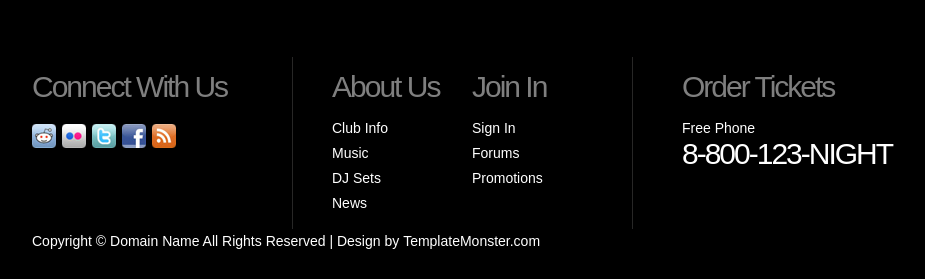
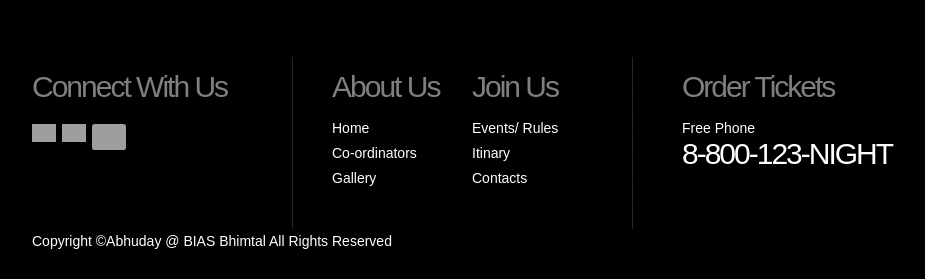
Before and after one commit to codeit13/Abhuday-2020-Website, a PHP site: page /gallery.php in a window 1280 px wide. Shown: the part 1396-1675 px from the top of the page, without its empty margins (177-1102 px from the left). Run offline with PHP 8.4, Linux system fonts and the light colour scheme; grey boxes are pictures that could not be loaded.

Commit message:
Fixed Minor Issues

```diff
--- a/components/footer.php
+++ b/components/footer.php
@@ -4,29 +4,25 @@
       <div class="icons">
         <h4>Connect With Us</h4>
         <ul id="icons">
-          <li><a href="#" class="normaltip"><img src="images/icon1.jpg" alt=""></a></li>
-          <li><a href="#" class="normaltip"><img src="images/icon2.jpg" alt=""></a></li>
-          <li><a href="#" class="normaltip"><img src="images/icon3.jpg" alt=""></a></li>
-          <li><a href="#" class="normaltip"><img src="images/icon4.jpg" alt=""></a></li>
-          <li><a href="#" class="normaltip"><img src="images/icon5.jpg" alt=""></a></li>
+          <li><a href="#" class="normaltip"><img width="24" style="background-color: red;" src="https://cdn.svgporn.com/logos/facebook.svg" alt=""></a></li>
+          <li><a href="#" class="normaltip"><img width="24" style="background: linear-gradient(45deg, #f09433 0%,#e6683c 25%,#dc2743 50%,#cc2366 75%,#bc1888 100%); ;" src="https://cdn.svgporn.com/logos/instagram-icon.svg" alt=""></a></li>
+          <li><a href="#" class="normaltip"><img width="34" style="background-color: red; border-radius: 10%;" src="https://cdn.svgporn.com/logos/youtube.svg" alt=""></a></li>
         </ul>
-        <!-- {%FOOTER_LINK} -->
       </div>
       <div class="info">
         <h4>About Us</h4>
         <ul>
-          <li><a href="#">Club Info</a></li>
-          <li><a href="#">Music</a></li>
-          <li><a href="#">DJ Sets</a></li>
-          <li><a href="#">News</a></li>
+          <li><a href="/">Home</a></li>
+          <li><a href="residents.php">Co-ordinators</a></li>
+          <li><a href="gallery.php">Gallery</a></li>
         </ul>
       </div>
       <div class="info">
-        <h4>Join In</h4>
+        <h4>Join Us</h4>
         <ul>
-          <li><a href="#">Sign In</a></li>
-          <li><a href="#">Forums</a></li>
-          <li><a href="#">Promotions</a></li>
+          <li><a href="parties.php">Events/ Rules</a></li>
+          <li><a href="news.php">Itinary</a></li>
+          <li><a href="contacts.php">Contacts</a></li>
         </ul>
       </div>
       <div class="phone">
@@ -34,6 +30,6 @@
         <p>Free Phone<span>8-800-123-NIGHT</span></p>
       </div>
     </div>
-    Copyright &copy; <a href="#">Domain Name</a> All Rights Reserved | Design by <a target="_blank" href="http://www.templatemonster.com/">TemplateMonster.com</a>
+    Copyright &copy;Abhuday @ <a href="//birlainstitute.co.in">BIAS Bhimtal</a> All Rights Reserved
   </div>
 </footer>
--- a/contacts.php
+++ b/contacts.php
@@ -1,7 +1,7 @@
 <!DOCTYPE html>
 <html lang="en">
 <head>
-<title>nightclub | Contacts</title>
+<title>Abuday | Contacts</title>
 <meta charset="utf-8">
 <link rel="stylesheet" href="css/reset.css" type="text/css" media="all">
 <link rel="stylesheet" href="css/layout.css" type="text/css" media="all">
--- a/gallery.php
+++ b/gallery.php
@@ -1,12 +1,13 @@
 <!DOCTYPE html>
 <html lang="en">
+
 <head>
-<title>nightclub | Gallery</title>
+  <title>Abhuday | Gallery</title>
   <meta charset="utf-8">
   <link rel="stylesheet" href="css/reset.css" type="text/css" media="all">
   <link rel="stylesheet" href="css/layout.css" type="text/css" media="all">
   <link rel="stylesheet" href="css/style.css" type="text/css" media="all">
-<script src="js/jquery-1.6.js" ></script>
+  <script src="js/jquery-1.6.js"></script>
   <script src="js/cufon-yui.js"></script>
   <script src="js/cufon-replace.js"></script>
   <script src="js/NewsGoth_BT_400.font.js"></script>
@@ -17,6 +18,13 @@
 <link rel="stylesheet" href="css/ie.css" type="text/css" media="all">
 <![endif]-->
 </head>
+
+<style media="screen">
+  .folio dt {
+  overflow: hidden;
+  }
+</style>
+
 <body id="page3">
   <div class="bg1">
     <div class="main">
@@ -27,9 +35,19 @@
         <!--content -->
         <article id="content">
           <div class="wrapper">
-          <h2>Rnb Party Gallery</h2>
+            <h2>Abhuday Gallery</h2>
             <dl class="folio">
-            <dt> <img src="images/gallery/img-01.png" alt="" id="img1"> <img src="images/gallery/img-03.png" alt="" id="img2"> <img src="images/gallery/img-06.png" alt=""  class="active" id="img3"> <img src="images/gallery/img-09.png" alt="" id="img4"> <img src="images/gallery/img-12.png" alt="" id="img5"> <img src="images/gallery/img-15.png" alt="" id="img6"> <img src="images/gallery/img-18.png" alt="" id="img7"> <img src="images/gallery/img-21.png" alt="" id="img8"> <img src="images/gallery/img-24.jpeg" alt="" id="img9"> </dt>
+              <dt>
+                <img src="images/gallery/img-01.png" alt="" id="img1">
+                <img src="images/gallery/img-03.png" alt="" id="img2">
+                <img src="images/gallery/img-06.png" alt="" class="active" id="img3">
+                <img src="images/gallery/img-09.png" alt=""id="img4">
+                <img src="images/gallery/img-12.png" alt="" id="img5">
+                <img src="images/gallery/img-15.png" alt="" id="img6">
+                <img src="images/gallery/img-18.png" alt="" id="img7">
+                <img src="images/gallery/img-21.png" alt="" id="img8">
+                <img src="images/gallery/img-24.jpeg" alt="" id="img9">
+              </dt>
               <dd>
                 <ul class="marg_right1">
                   <li><a href="#img1"><img src="images/gallery/img-01.png" alt="" width="260" height="171"></a></li>
@@ -57,9 +75,11 @@
       </div>
     </div>
   </div>
-<script>Cufon.now();</script>
   <script>
-$(document).ready(function () {
+    Cufon.now();
+  </script>
+  <script>
+    $(document).ready(function() {
       var Img = '#' + $(".folio .active").attr('id')
       $(".folio dt img").css({
         opacity: '0'
@@ -67,12 +87,12 @@ $(document).ready(function () {
       $(".folio dt img.active").css({
         opacity: '1'
       });
-    $(".folio ul li a").click(function () {
+      $(".folio ul li a").click(function() {
         var ImgId = $(this).attr("href");
         if (ImgId != Img) {
           $(".folio dt .active").animate({
             opacity: "0"
-            }, 600, function () {
+          }, 600, function() {
             $(this).removeClass('active');
           })
           $(ImgId).animate({
@@ -85,4 +105,5 @@ $(document).ready(function () {
     });
   </script>
 </body>
+
 </html>
--- a/news.php
+++ b/news.php
@@ -1,7 +1,7 @@
 <!DOCTYPE html>
 <html lang="en">
 <head>
-<title>nightclub | News</title>
+<title>Abhuday | Itinerary</title>
 <meta charset="utf-8">
 <link rel="stylesheet" href="css/reset.css" type="text/css" media="all">
 <link rel="stylesheet" href="css/layout.css" type="text/css" media="all">
--- a/parties.php
+++ b/parties.php
@@ -2,7 +2,7 @@
 <html lang="en">
 
 <head>
-  <title>nightclub | Parties</title>
+  <title>Events/ Rules | Parties</title>
   <meta charset="utf-8">
   <link rel="stylesheet" href="css/reset.css" type="text/css" media="all">
   <link rel="stylesheet" href="css/layout.css" type="text/css" media="all">
@@ -29,7 +29,7 @@
         <!--content -->
         <article id="content">
           <div class="wrapper">
-            <h2>Upcoming Parties</h2>
+            <h2>Events/ Rules</h2>
             <div class="wrapper">
               <div class="cols marg_right1">
                 <figure class="pad_bot1"><a href="#"><img src="images/page2_img1.jpg" alt=""></a></figure>
--- a/residents.php
+++ b/residents.php
@@ -1,7 +1,7 @@
 <!DOCTYPE html>
 <html lang="en">
 <head>
-<title>nightclub | Residents</title>
+<title>Itinerary | Residents</title>
 <meta charset="utf-8">
 <link rel="stylesheet" href="css/reset.css" type="text/css" media="all">
 <link rel="stylesheet" href="css/layout.css" type="text/css" media="all">
@@ -27,7 +27,7 @@
       <!--content -->
       <article id="content">
         <div class="wrapper">
-          <h2>Night Club Residents</h2>
+          <h2>Itinerary</h2>
           <div class="wrapper">
             <div class="cols marg_right1">
               <figure class="pad_bot1"><img src="images/page4_img1.jpg" alt=""></figure>
```
Lines whose indentation alone changed are shown as unchanged.
